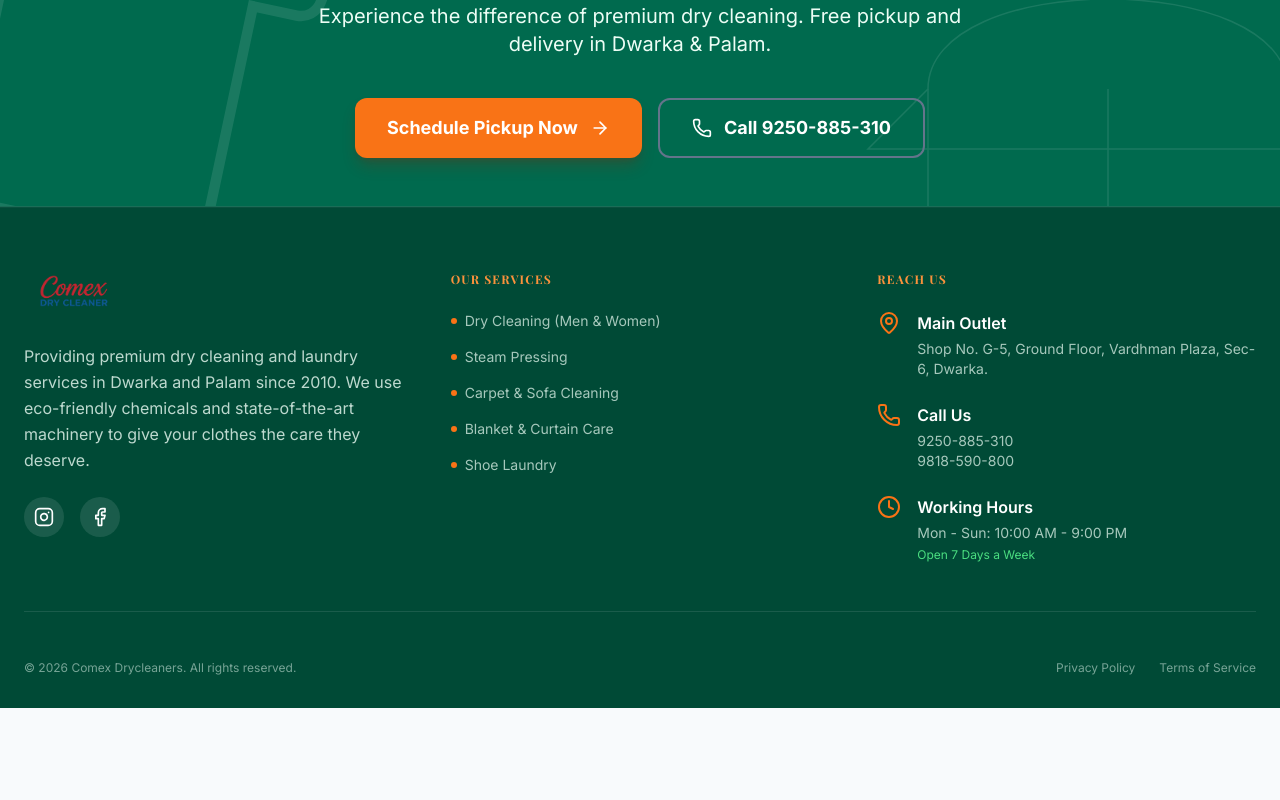
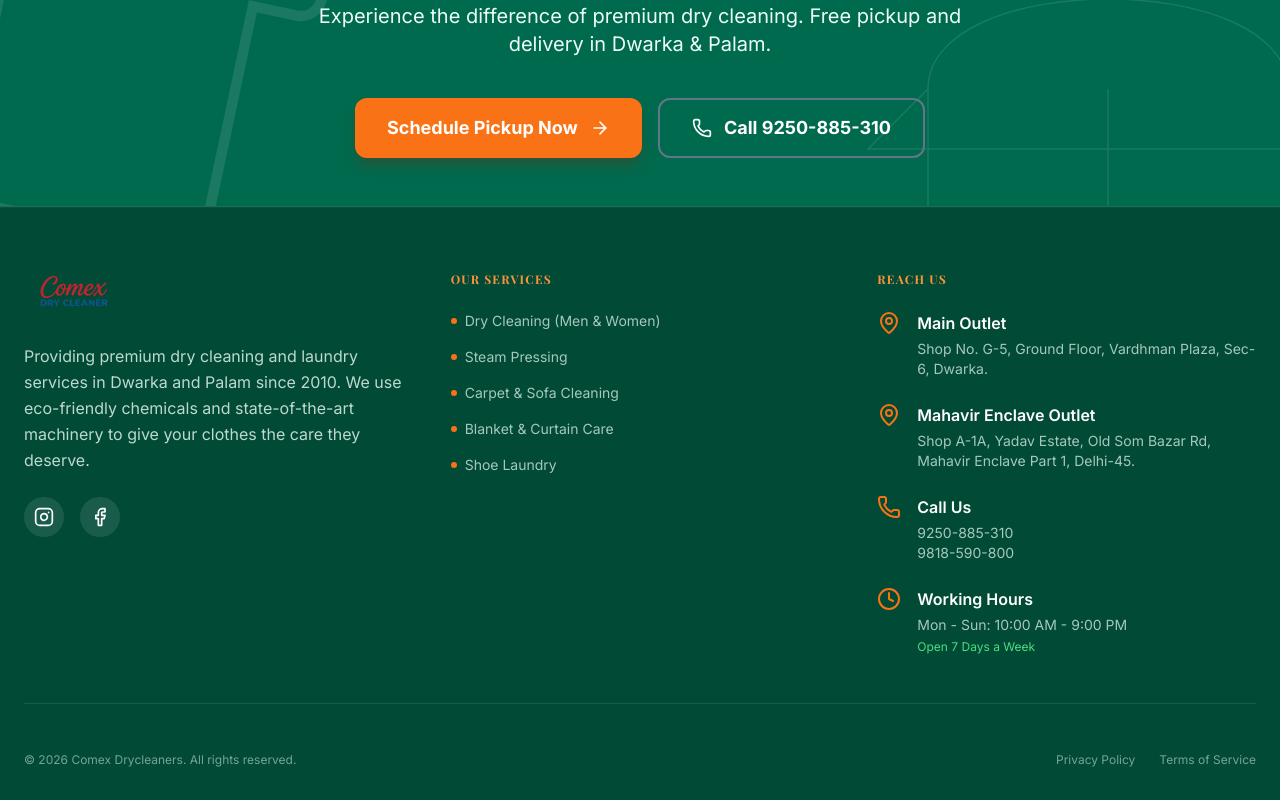
Before and after one commit to comexdryclean70/comex-dryclean-main-website, a Next.js app: page / in a window 1280 px wide. Shown: the part 4601-5401 px from the top of the page. Before the commit the page ends 5309 px from the top, so only its background shows below. Built offline with nearby package versions, Linux system fonts and the light colour scheme; a web font is replaced by a local one.

Commit message:
feat: add Mahavir Enclave location to footer

```diff
--- a/src/components/MainFooter.tsx
+++ b/src/components/MainFooter.tsx
@@ -67,6 +67,16 @@ export default function MainFooter() {
                             </div>
 
                             <div className="flex gap-4">
+                                <MapPin className="w-6 h-6 text-orange-500 shrink-0" />
+                                <div>
+                                    <p className="font-semibold text-white">Mahavir Enclave Outlet</p>
+                                    <p className="text-sm text-emerald-50/70 mt-1">
+                                        Shop A-1A, Yadav Estate, Old Som Bazar Rd, Mahavir Enclave Part 1, Delhi-45.
+                                    </p>
+                                </div>
+                            </div>
+
+                            <div className="flex gap-4">
                                 <Phone className="w-6 h-6 text-orange-500 shrink-0" />
                                 <div>
                                     <p className="font-semibold text-white">Call Us</p>
```
